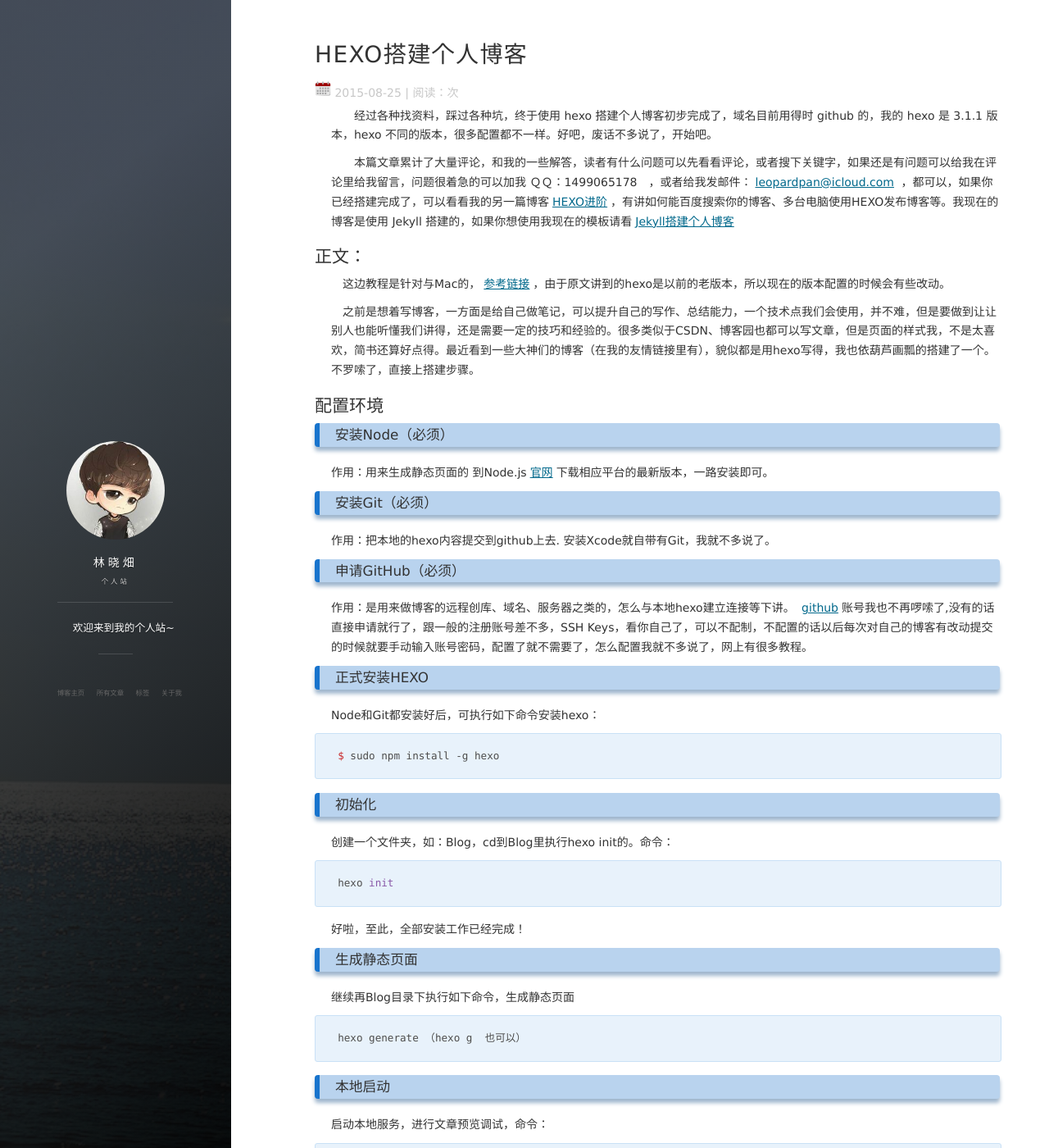
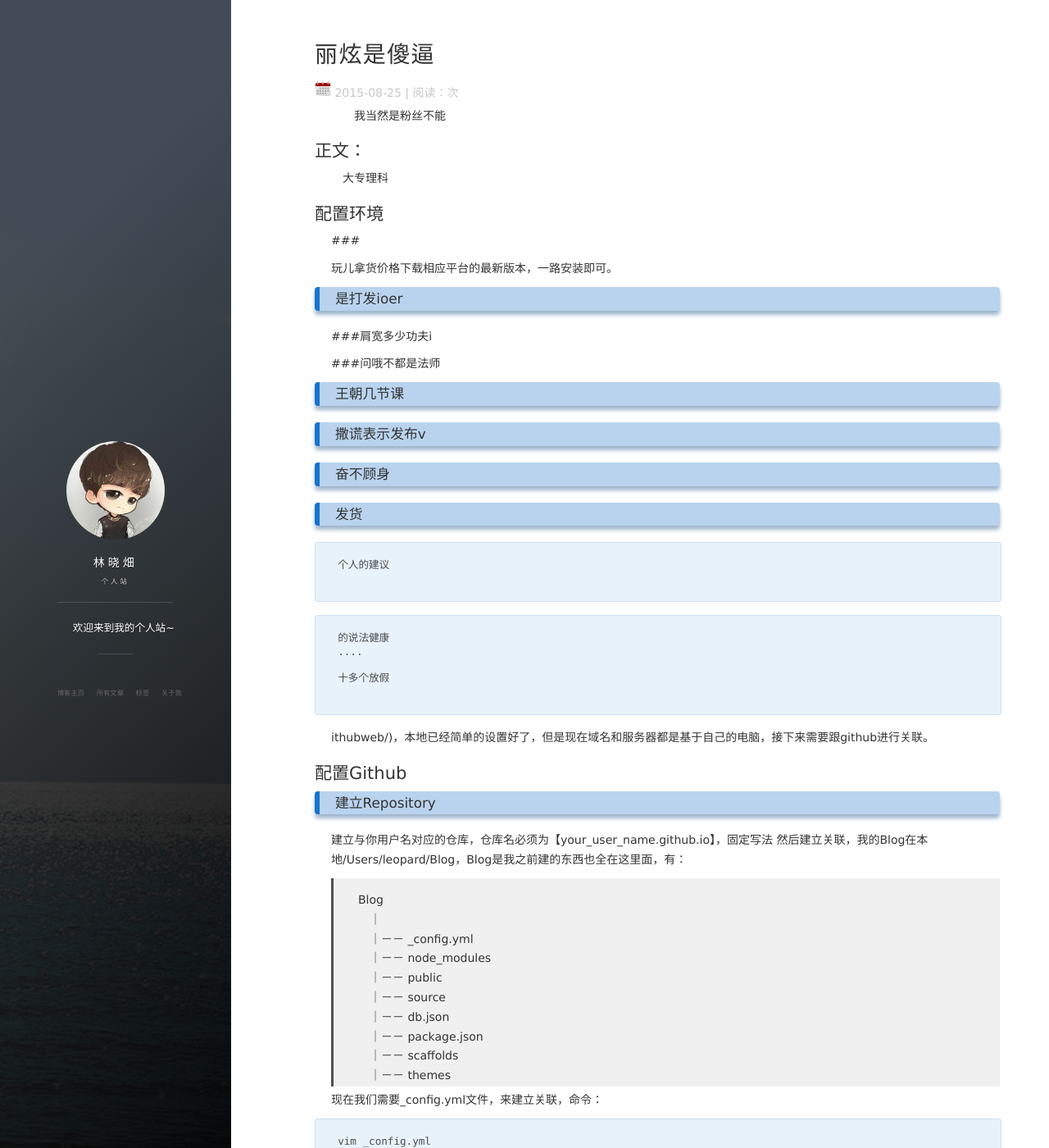
Before and after one commit to lxtxx/lxtxx.github.io, a Jekyll site: the page built from _posts/2015-08-25-HEXO搭建个人博客.md, in a window 1280 px wide and 1400 px high. Shown: the whole window at 82% size. Built offline with Jekyll 4.4.1, drawn with Linux system fonts in a browser that asks for light colours; nearby versions of some CDN libraries; comment, search, counter and statistics services are not loaded; some of the changed text lies outside the part shown.

Commit message:
Update 2015-08-25-HEXO搭建个人博客.md

````diff
--- a/_posts/2015-08-25-HEXO搭建个人博客.md
+++ b/_posts/2015-08-25-HEXO搭建个人博客.md
@@ -1,109 +1,50 @@
 ---
 layout: post
-title: "HEXO搭建个人博客"
+title: "丽炫是傻逼"
 date: 2015-08-25
 description: "HEXO配置，HEXO+Github，搭建自己的博客"
 tag: 博客
 ---
 
-　　经过各种找资料，踩过各种坑，终于使用 hexo 搭建个人博客初步完成了，域名目前用得时 github 的，我的 hexo 是 3.1.1 版本，hexo 不同的版本，很多配置都不一样。好吧，废话不多说了，开始吧。
-
-　　本篇文章累计了大量评论，和我的一些解答，读者有什么问题可以先看看评论，或者搜下关键字，如果还是有问题可以给我在评论里给我留言，问题很着急的可以加我 ＱＱ：1499065178　，或者给我发邮件：[leopardpan@icloud.com](mailto:leopardpan@icloud.com)  ，都可以，如果你已经搭建完成了，可以看看我的另一篇博客[HEXO进阶](http://baixin.io/2016/06/HEXO_Advanced/)，有讲如何能百度搜索你的博客、多台电脑使用HEXO发布博客等。我现在的博客是使用 Jekyll 搭建的，如果你想使用我现在的模板请看[Jekyll搭建个人博客](http://baixin.io/2016/10/jekyll_tutorials1/)
+　　我当然是粉丝不能
 
 
 ## 正文：
-　这边教程是针对与Mac的，[参考链接](http://ibruce.info/2013/11/22/hexo-your-blog/?utm_source=tuicool)，由于原文讲到的hexo是以前的老版本，所以现在的版本配置的时候会有些改动。
-
-　之前是想着写博客，一方面是给自己做笔记，可以提升自己的写作、总结能力，一个技术点我们会使用，并不难，但是要做到让让别人也能听懂我们讲得，还是需要一定的技巧和经验的。很多类似于CSDN、博客园也都可以写文章，但是页面的样式我，不是太喜欢，简书还算好点得。最近看到一些大神们的博客（在我的友情链接里有），貌似都是用hexo写得，我也依葫芦画瓢的搭建了一个。不罗嗦了，直接上搭建步骤。
+　大专理科
 
 ## 配置环境
 
-### 安装Node（必须）
+###
 
-作用：用来生成静态页面的
-到Node.js[官网](https://nodejs.org/)下载相应平台的最新版本，一路安装即可。
+玩儿拿货价格下载相应平台的最新版本，一路安装即可。
 
-### 安装Git（必须）
-作用：把本地的hexo内容提交到github上去.
-安装Xcode就自带有Git，我就不多说了。
+### 是打发ioer
 
-### 申请GitHub（必须）
-作用：是用来做博客的远程创库、域名、服务器之类的，怎么与本地hexo建立连接等下讲。
-[github](https://github.com/)账号我也不再啰嗦了,没有的话直接申请就行了，跟一般的注册账号差不多，SSH Keys，看你自己了，可以不配制，不配置的话以后每次对自己的博客有改动提交的时候就要手动输入账号密码，配置了就不需要了，怎么配置我就不多说了，网上有很多教程。
+###肩宽多少功夫i
 
-### 正式安装HEXO
-Node和Git都安装好后，可执行如下命令安装hexo：
+###问哦不都是法师
 
-	$ sudo npm install -g hexo
+### 王朝几节课
 
-### 初始化
-创建一个文件夹，如：Blog，cd到Blog里执行hexo init的。命令：
+### 撒谎表示发布v
 
+### 奋不顾身
 
-	hexo init
-
-
-好啦，至此，全部安装工作已经完成！
-
-### 生成静态页面
-继续再Blog目录下执行如下命令，生成静态页面
-
-	hexo generate （hexo g  也可以）
-
-### 本地启动
-启动本地服务，进行文章预览调试，命令：
-
-	hexo server
-
-浏览器输入[http://localhost:4000](就可以看到最原始的效果了)
-我不知道你们能不能，反正我不能，因为我还有环境没配置好
-
-### 常见的HEXO配置错误：
-
+### 发货
 ```
-ERROR Plugin load failed: hexo-server
-
-原因： Besides, utilities are separated into a standalone module. hexo.util is not reachable anymore.
-
-解决方法，执行命令：$ sudo npm install hexo-server
+个人的建议
 
 ```
 
 ```
-执行命令hexo server，提示：Usage: hexo<Command> ....
-
-原因：我认为是没有生成本地服务
-
-解决方法，执行命令：$ npm install hexo-server --save
-
-提示：hexo-server@0.1.2 node_modules/hexo-server
+的说法健康
 ....
 
-表示成功了[参考](https://hexo.io/zh-cn/docs/server.html)
+十多个放假
 
 ```
 
-这个时候再执行：$ hexo-server
-
-得到: INFO  Hexo is running at http://0.0.0.0:4000/. Press Ctrl+C to stop.
-
-这个时候再点击[http://0.0.0.0:4000](http://0.0.0.0:4000)，正常情况下应该是最原始的画面，但是我看到的是：
-白板和Cannot GET /   几个字
-原因： 由于2.6以后就更新了，我们需要手动配置些东西，我们需要输入下面三行命令：
-
-	npm install hexo-renderer-ejs --save
-	npm install hexo-renderer-stylus --save
-	npm install hexo-renderer-marked --save
-
-这个时候再重新生成静态文件，命令：
-
-	hexo generate （或hexo g）
-
-启动本地服务器：
-
-	hexo server （或hexo s）
-
-再点击网址[http://0.0.0.0:4000](http://0.0.0.0:4000) OK终于可以看到属于你自己的blog啦，?，虽然很简陋，但好歹有了一个属于自己的小窝了。[参考链接](https://disqus.com/home/discussion/bsspirit/hexogithubweb/)，本地已经简单的设置好了，但是现在域名和服务器都是基于自己的电脑，接下来需要跟github进行关联。
+ithubweb/)，本地已经简单的设置好了，但是现在域名和服务器都是基于自己的电脑，接下来需要跟github进行关联。
 
 
 ## 配置Github
````
